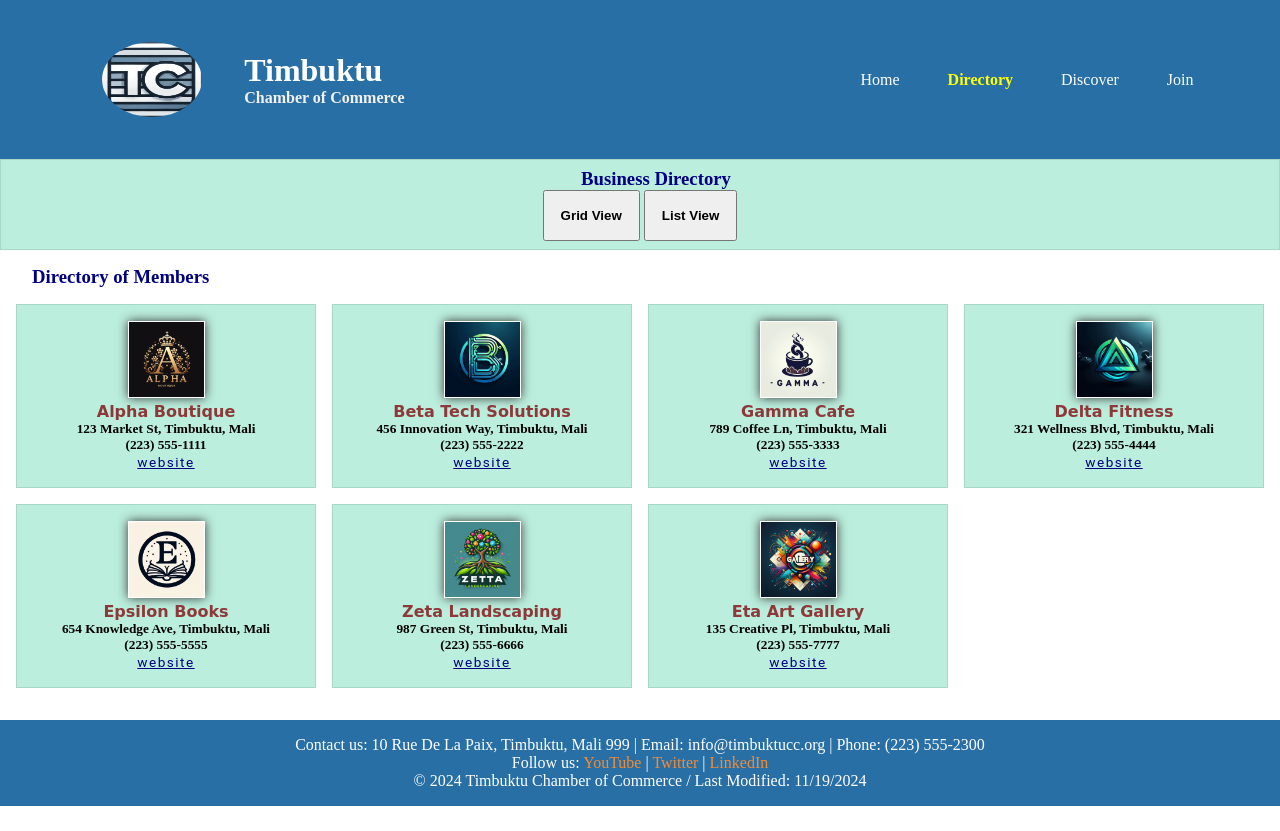
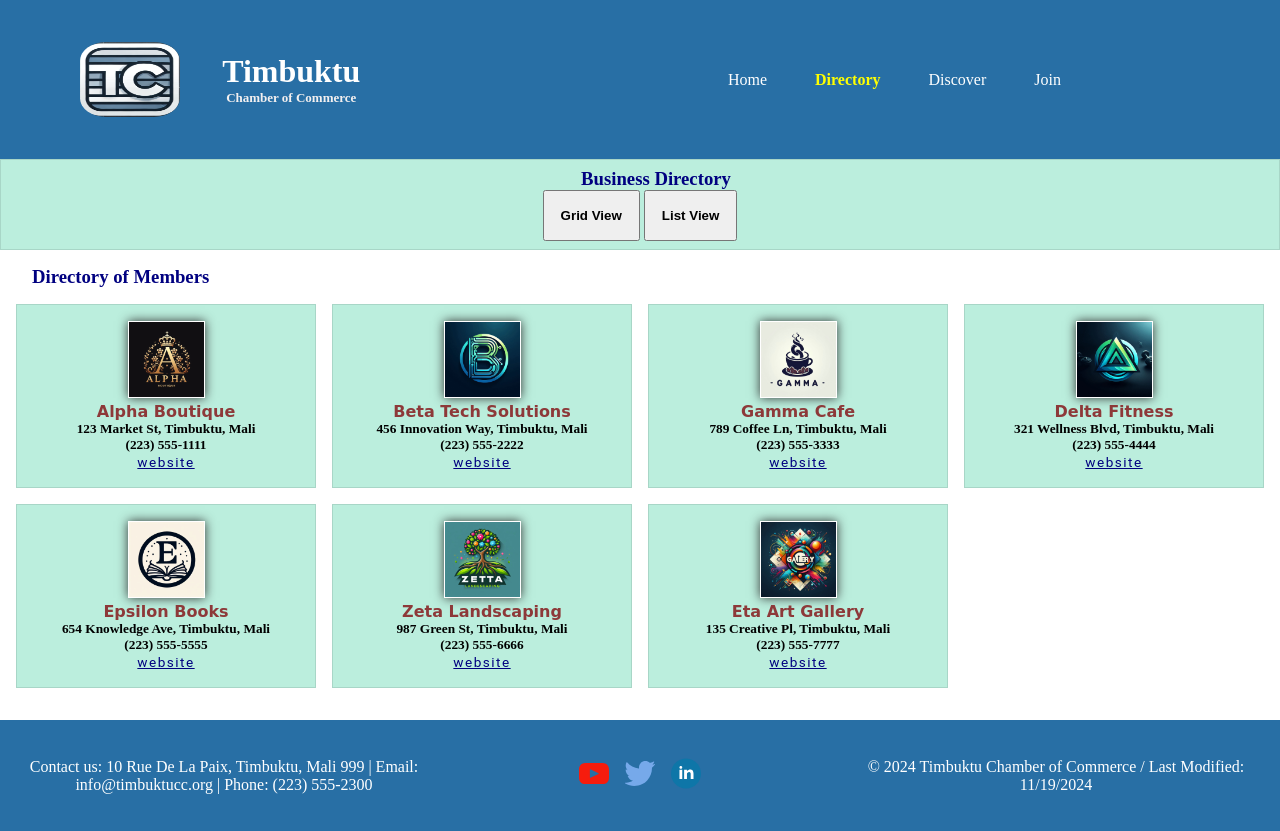
Before and after one commit to vinickchristian/wdd231, a plain HTML site: page chamber/directory.html in a window 1280 px wide. Before the commit the page ends 806 px from the top, so only its background shows below. Drawn offline with Linux system fonts and the light colour scheme.

Commit message:
directory page

```diff
--- a/chamber/directory.html
+++ b/chamber/directory.html
@@ -28,9 +28,10 @@
         <h1>Timbuktu </h1>
         <h2>Chamber of Commerce</h2>
         </div>
-        <button class="hamburger">☰</button>
+
 
     <nav>
+        <button class="hamburger">☰</button>
         <div class="menu">
         <a href="index.html">Home</a>
         <a href="directory.html">Directory</a>
@@ -55,13 +56,20 @@
         </div>
 
     </main>
-    <footer>
+    <footer class="contact">
         <p>Contact us: 10 Rue De La Paix, Timbuktu, Mali 999 | Email: info@timbuktucc.org | Phone: (223) 555-2300</p>
-        <p>Follow us:
-            <a href="#">YouTube</a> |
-            <a href="#">Twitter</a> |
-            <a href="#">LinkedIn</a>
-        </p>
+            <nav class="sociallinks">
+                <a href="https://www.youtube.com/">
+                  <img src="images/youtube.svg" alt="youtube">
+                </a>
+                <a href="https://www.linkedin.com/in/vinick-christian-miamo-siedjouwa-04757a1b9/">
+                  <img src="images/twitter.svg" alt="twitter">
+                </a>
+                <a href="https://www.linkedin.com/in/vinick-christian-miamo-siedjouwa-04757a1b9/">
+                    <img src="images/linkedin.svg" alt="linkedin">
+              </a>
+              </nav>
+
         <p>&copy; <span id="currentyear"></span> Timbuktu Chamber of Commerce /
             <span id="lastModified"></span> </p>
 
--- a/chamber/styles/base.css
+++ b/chamber/styles/base.css
@@ -22,12 +22,14 @@ header {
 .heading {
     margin: 20px;
     margin-left: 1rem;
+    text-align: center;
+    width: auto;
 }
 
 header img {
     width: auto;
-    border-radius: 50%;
     margin-right: 1rem;
+    border-radius: 30%;
 }
 h1 {
     color: #fff;
@@ -35,7 +37,7 @@ font-family:v
 }
 h2 {
     color: #f3f0f0;
-    font-size: 1rem;
+   font-size: small;
     font-family:PT Sans;
 }
 .menu{
@@ -190,8 +192,28 @@ footer a {
     color: #f68b33;
     text-decoration: none;
 }
+.contact {
+    display: grid;
+    grid-template-columns: 1fr 1fr 1fr;
+    align-items: center;
+    text-align: center;
+}
+.sociallinks{
+    width: 100%;
+    height: auto;
+    display: flex;
+    flex-direction: row;
+    gap: 1rem;
+    justify-content: center;
+  }
+  .sociallinks img{
+    width: 30px;
+  }
 /* Responsive Styling */
 @media (max-width: 600px) {
+    .container{
+        grid-template-columns: 1fr 3fr 1fr;
+    }
     header {
         flex-direction: row;
         text-align: center;
@@ -217,4 +239,9 @@ footer a {
     nav .menu.open {
         display: flex;
     }
+    .contact {
+        display: grid;
+        grid-template-columns: 1fr;
+        grid-template-rows: 1fr 1fr 1fr;
+    }
 }
```
Also changed, not shown: chamber/images/facebook.svg (added), chamber/images/linkedin.svg (added), chamber/images/twitter.svg (added), chamber/images/youtube.svg (added).
